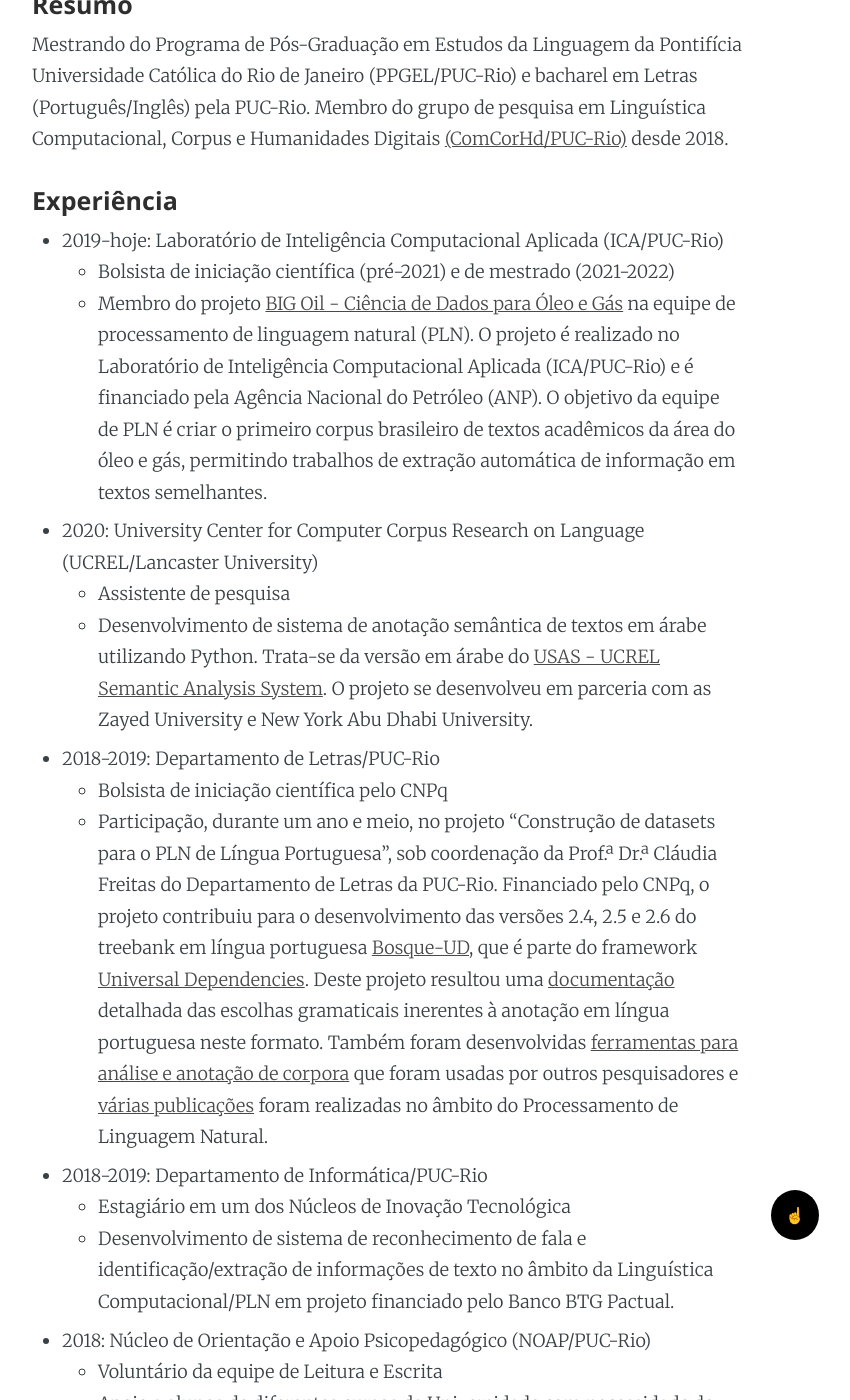
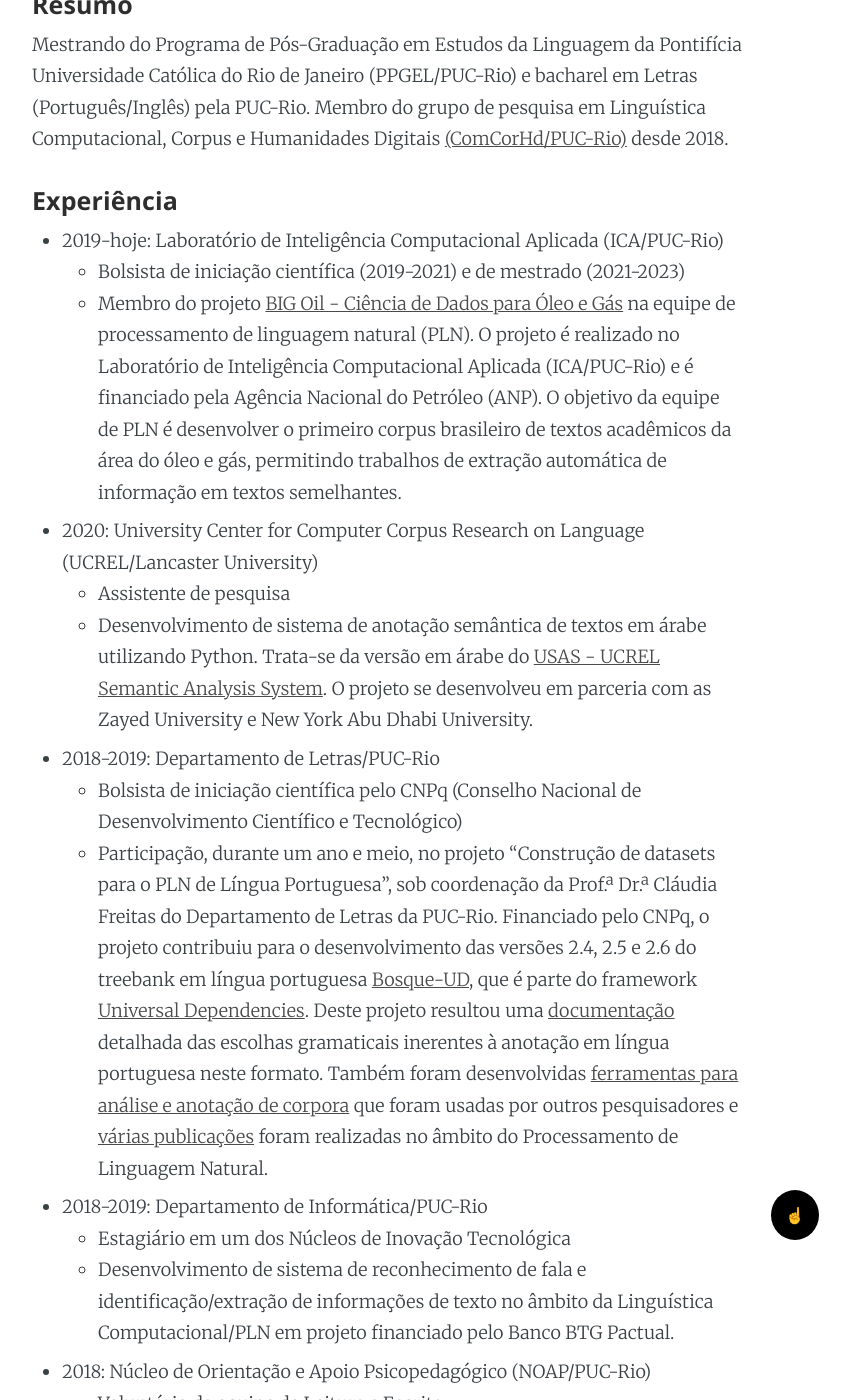
Before and after one commit to alvelvis/alvelvis.github.io, a Jekyll site: the page built from sobre.md, in a window 1280 px wide and 1400 px high, scrolled down 752 px. Shown: the whole window, without its empty margins (253-1103 px from the left). Built offline with Jekyll 4.4.1, drawn with Linux system fonts in a browser that asks for light colours; some of the changed text lies outside the part shown.

Commit message:
cnpq update

```diff
--- a/sobre.md
+++ b/sobre.md
@@ -21,13 +21,13 @@
 #### Experiência
 
 - 2019-hoje: Laboratório de Inteligência Computacional Aplicada (ICA/PUC-Rio)
-    - Bolsista de iniciação científica (pré-2021) e de mestrado (2021-2022)
-    - Membro do projeto [BIG Oil - Ciência de Dados para Óleo e Gás](http://petroles.ica.ele.puc-rio.br) na equipe de processamento de linguagem natural (PLN). O projeto é realizado no Laboratório de Inteligência Computacional Aplicada (ICA/PUC-Rio) e é financiado pela Agência Nacional do Petróleo (ANP). O objetivo da equipe de PLN é criar o primeiro corpus brasileiro de textos acadêmicos da área do óleo e gás, permitindo trabalhos de extração automática de informação em textos semelhantes.
+    - Bolsista de iniciação científica (2019-2021) e de mestrado (2021-2023)
+    - Membro do projeto [BIG Oil - Ciência de Dados para Óleo e Gás](http://petroles.ica.ele.puc-rio.br) na equipe de processamento de linguagem natural (PLN). O projeto é realizado no Laboratório de Inteligência Computacional Aplicada (ICA/PUC-Rio) e é financiado pela Agência Nacional do Petróleo (ANP). O objetivo da equipe de PLN é desenvolver o primeiro corpus brasileiro de textos acadêmicos da área do óleo e gás, permitindo trabalhos de extração automática de informação em textos semelhantes.
 - 2020: University Center for Computer Corpus Research on Language (UCREL/Lancaster University)
     - Assistente de pesquisa
     - Desenvolvimento de sistema de anotação semântica de textos em árabe utilizando Python. Trata-se da versão em árabe do [USAS - UCREL Semantic Analysis System](http://ucrel.lancs.ac.uk/usas/). O projeto se desenvolveu em parceria com as Zayed University e New York Abu Dhabi University.
 - 2018-2019: Departamento de Letras/PUC-Rio
-    - Bolsista de iniciação científica pelo CNPq
+    - Bolsista de iniciação científica pelo CNPq (Conselho Nacional de Desenvolvimento Científico e Tecnológico)
     - Participação, durante um ano e meio, no projeto "Construção de datasets para o PLN de Língua Portuguesa", sob coordenação da Prof.ª Dr.ª Cláudia Freitas do Departamento de Letras da PUC-Rio. Financiado pelo CNPq, o projeto contribuiu para o desenvolvimento das versões 2.4, 2.5 e 2.6 do treebank em língua portuguesa [Bosque-UD](https://github.com/UniversalDependencies/UD_Portuguese-Bosque), que é parte do framework [Universal Dependencies](https://universaldependencies.org). Deste projeto resultou uma [documentação](http://comcorhd.letras.puc-rio.br/documenta-o-ud-pt) detalhada das escolhas gramaticais inerentes à anotação em língua portuguesa neste formato. Também foram desenvolvidas [ferramentas para análise e anotação de corpora](https://github.com/alvelvis/Interrogat-rio) que foram usadas por outros pesquisadores e [várias publicações](#publicações) foram realizadas no âmbito do Processamento de Linguagem Natural.
 - 2018-2019: Departamento de Informática/PUC-Rio
     - Estagiário em um dos Núcleos de Inovação Tecnológica
@@ -36,16 +36,16 @@
     - Voluntário da equipe de Leitura e Escrita
     - Apoio a alunos de diferentes cursos da Universidade com necessidade de aprimoramento das suas habilidades de leitura e escrita acadêmicas.
 - 2017: Secretaria Municipal de Educação - Rio de Janeiro
-    - Bolsista de iniciação à docência pela CAPES
+    - Bolsista de iniciação à docência pela CAPES/MEC (Coordenação de Aperfeiçoamento de Pessoal de Nível Superior/Ministério da Educação)
     - Atuação como professor assistente de Língua Portuguesa para os 6º e 7º anos do Ensino Fundamental II em escola da rede municipal da cidade do Rio de Janeiro.
 
 #### Educação
 
 - 2021-hoje: Mestrado no Programa de Pós-Graduação em Estudos da Linguagem da Pontifícia Universidade Católica do Rio de Janeiro (PPGEL/PUC-Rio)
-    - [Aprovado em 1º lugar](https://tronco.ga/media/APROVADOS_NA_3A_ETAPA_-_MESTRADO.pdf)
-    - Bolsista da CAPES
+    - [Aprovação em 1º lugar](https://tronco.ga/media/APROVADOS_NA_3A_ETAPA_-_MESTRADO.pdf)
+    - Bolsista do CNPq (Conselho Nacional de Desenvolvimento Científico e Tecnológico)
 - 2017-2020: Bacharelado em Letras (Português/Inglês) pela Pontifícia Universidade Católica do Rio de Janeiro (PUC-Rio)
-    - Bolsista pelo ProUni
+    - Bolsista integral pelo ProUni (Programa Universidade para Todos)
 - 2020: Curso "Formação em processamento de corpos, PLN, anotação, e estatística", parte do projeto [BILLIG](https://billig.fcsh.unl.pt/), ministrado pela profa. Diana Santos da Universidade de Oslo
     - Carga horária: [20 horas](https://tronco.ga/media/certificadoElvisBILLIG.pdf)
 - 2019: Disciplina "Introdução à Interação Humano-Computador", do Departamento de Informática da PUC-Rio
```
